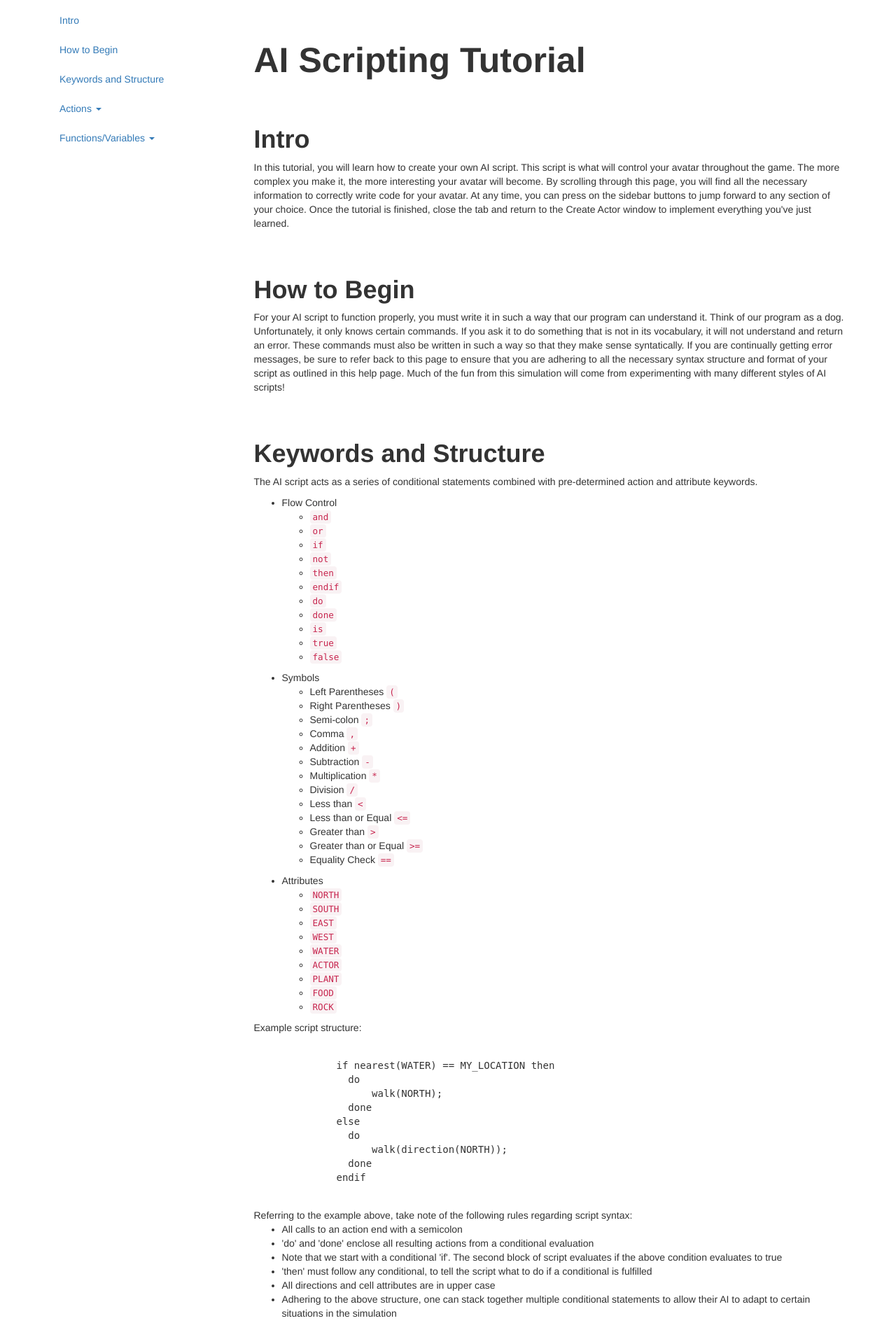
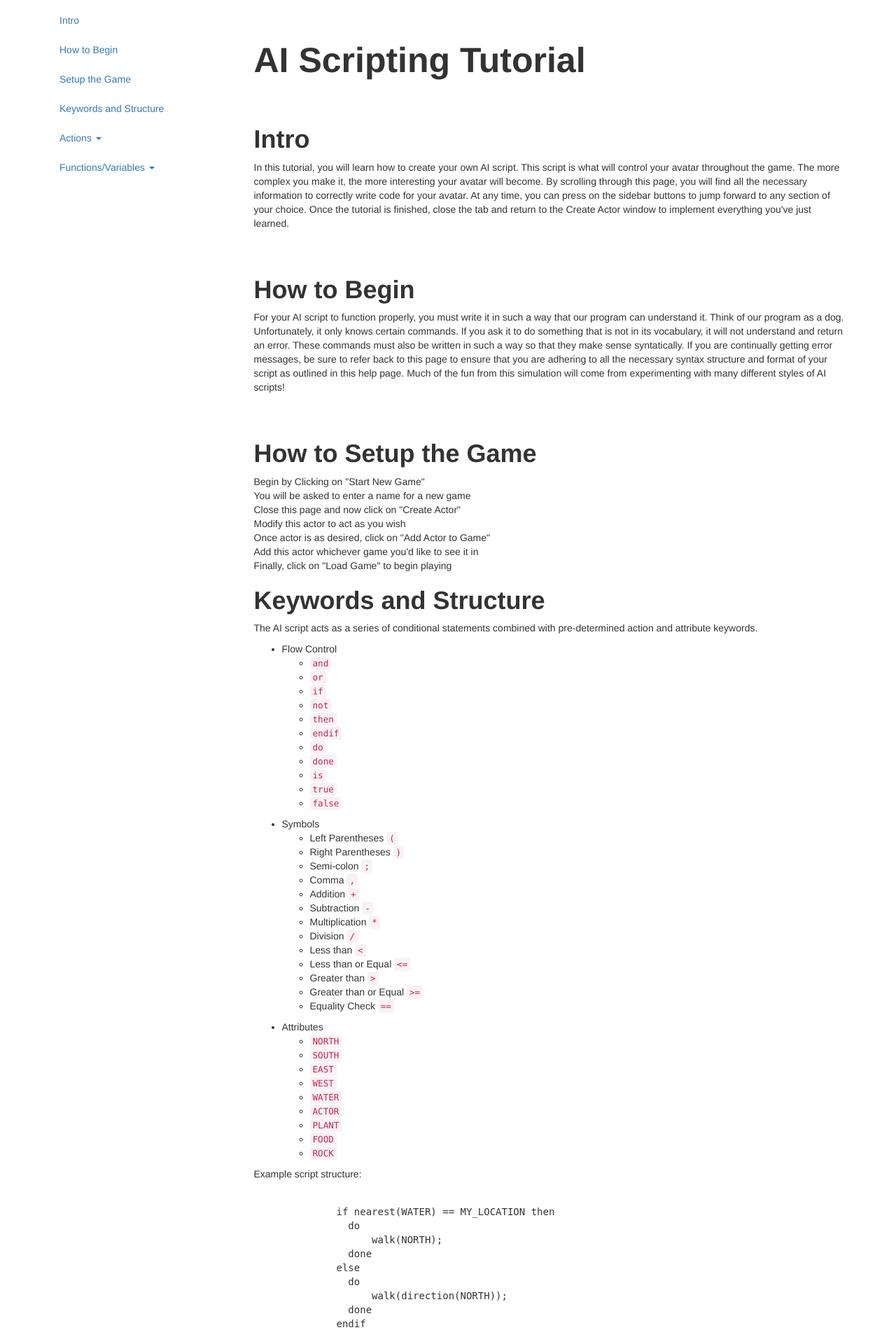
Before and after one commit to agpar/Dr.BoolsTimelines, a Django app: page /syntaxHelp/setup in a window 1280 px wide. Shown: the part 51-1951 px from the top of the page at 70% size. Run offline with Django 3.2, Linux system fonts and the light colour scheme; the visitor is signed in with stand-in values (Sample User, id 1); some libraries are stand-ins or nearby versions.

Commit message:
Added tutorial to setup game

```diff
--- a/c361/templates/simulation/simulation.html
+++ b/c361/templates/simulation/simulation.html
@@ -243,7 +243,6 @@ $(document).on("loadview", function () {
         });
 
     }
-
     //Open main menu with options for choosing a game to load.
     $("#create-game-side-btn").click(function (event){
         refresh_game_cache();
@@ -882,6 +881,7 @@ $(document).on("loadview", function () {
             <br>
             <div class="tab-content">
                 <div id='side-main-menu' class="tab-pane active">
+                    <a href='/syntaxHelp/setup#setup' target='_blank'>How to Start Playing</a>
                     <button class="btn btn-default btn-sidemenu" id="create-game-side-btn">Start New Game</button>
                     <button class="btn btn-default btn-sidemenu" id="load-game-side-btn">Load Game</button>
                     <button class="btn btn-default btn-sidemenu" id="spectate-game-side-btn">Spectate Game</button>
--- a/c361/templates/simulation/syntaxHelp.html
+++ b/c361/templates/simulation/syntaxHelp.html
@@ -45,6 +45,7 @@
         		<ul class="nav nav-stacked" id = "nav-content">
           			<li><a href="#intro" id = "introBtn">Intro</a></li>
           			<li><a href="#start" id = "beginBtn">How to Begin</a></li>
+                <li><a href="#setup" id = "setupBtn">Setup the Game</a></li>
                     <li><a href="#keywords" id = "beginBtn">Keywords and Structure</a></li>
                     <li>
                         <a href="#" data-toggle="dropdown" class="dropdown-toggle nav-dropdown ">Actions <span class="caret"></span></a>
@@ -87,6 +88,17 @@
         		<h1>How to Begin</h1>
         		<p>For your AI script to function properly, you must write it in such a way that our program can understand it. Think of our program as a dog. Unfortunately, it only knows certain commands. If you ask it to do something that is not in its vocabulary, it will not understand and return an error. These commands must also be written in such a way so that they make sense syntatically. If you are continually getting error messages, be sure to refer back to this page to ensure that you are adhering to all the necessary syntax structure and format of your script as outlined in this help page. Much of the fun from this simulation will come from experimenting with many different styles of AI scripts! </p>
       		</div>
+          <div id="setup">
+            <h1>How to Setup the Game</h1>
+            <p>
+              Begin by Clicking on "Start New Game" <br>
+              You will be asked to enter a name for a new game <br>
+              Close this page and now click on "Create Actor" <br>
+              Modify this actor to act as you wish <br>
+              Once actor is as desired, click on "Add Actor to Game"<br>
+              Add this actor whichever game you'd like to see it in <br>
+              Finally, click on "Load Game" to begin playing <br>
+            </p>
           <div id = "keywords">
             <h1> Keywords and Structure </h1>
             <p>The AI script acts as a series of conditional statements combined with pre-determined action and attribute keywords.
@@ -277,7 +289,7 @@
         		<p>Takes in a list of directions as an argument and performs them. The list can also be only one direction. </p>
             Example usage:
             <xmp>
-              if not CHECK(ROCK) then
+              if true then
               do
                 walk(direction(nearest(ROCK)));
               done
```
